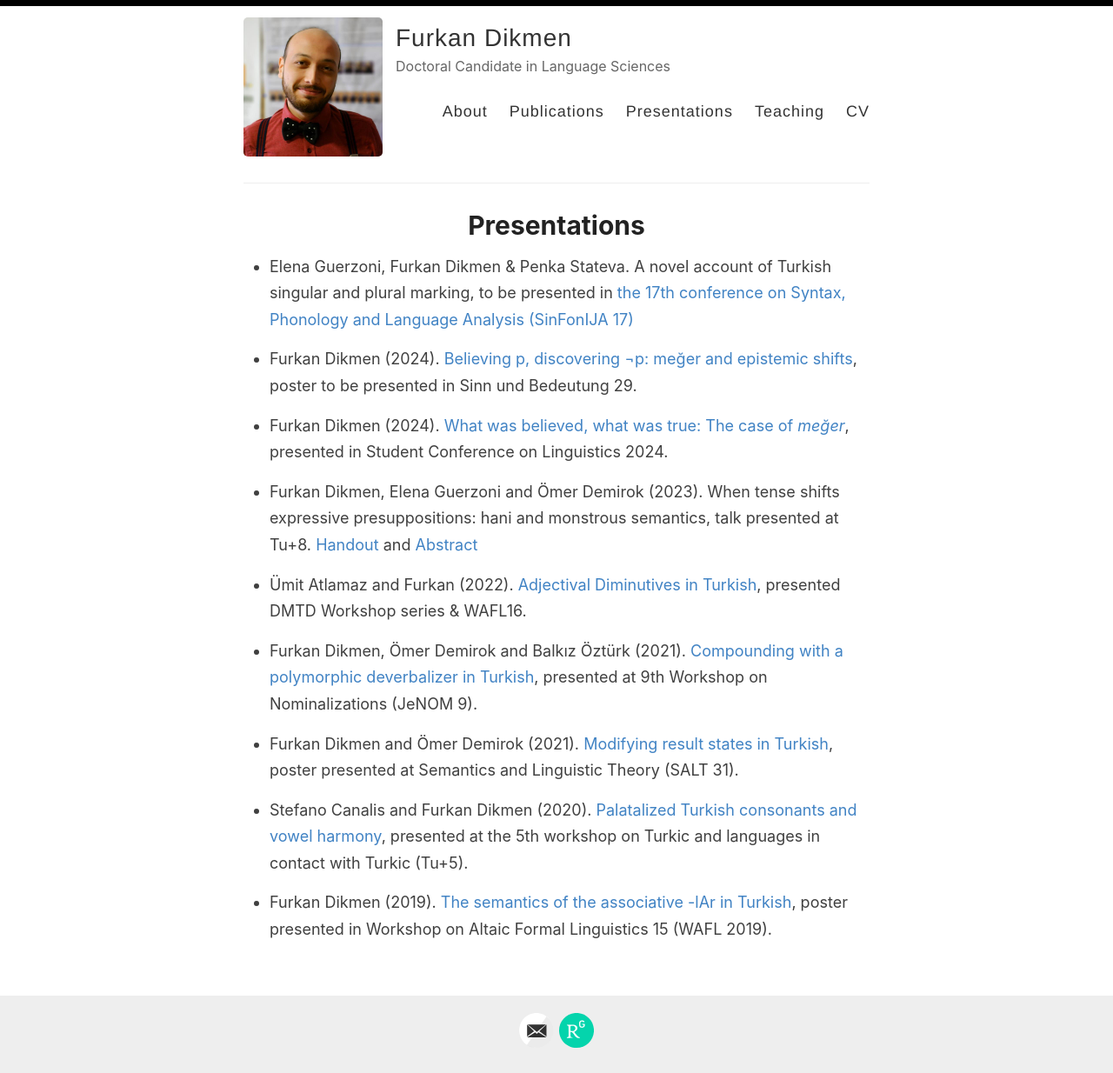
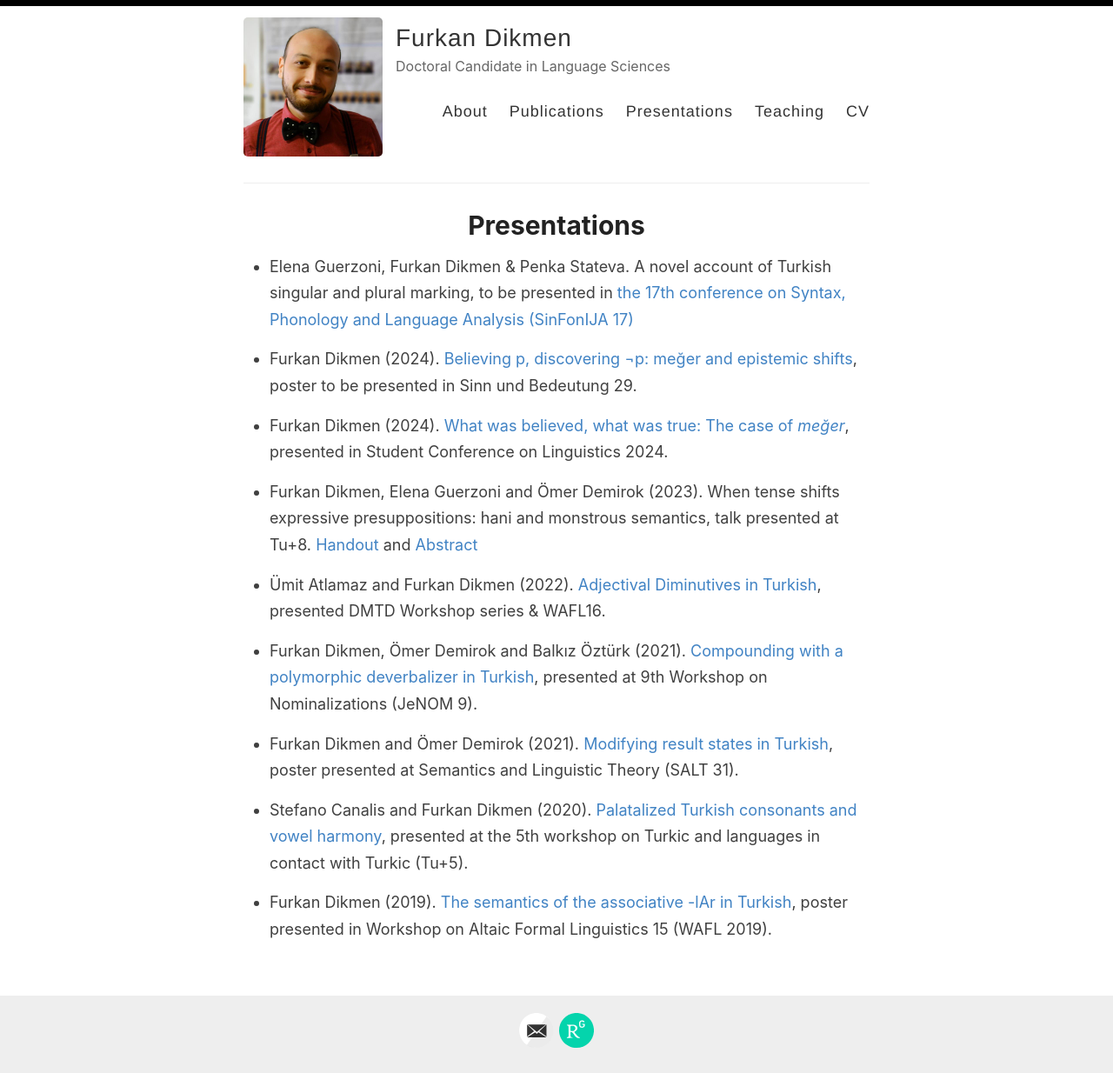
Before and after one commit to furkandikmen/furkandikmen.github.io, a Jekyll site: the page built from _pages/presentations.md, in a window 1280 px wide. Shown: the whole page at 87% size. Built offline with Jekyll 4.4.1, drawn with Linux system fonts in a browser that asks for light colours.

Commit message:
Update presentations.md

```diff
--- a/_pages/presentations.md
+++ b/_pages/presentations.md
@@ -12,7 +12,7 @@ permalink: /presentations/
 
 - Furkan Dikmen, Elena Guerzoni and Ömer Demirok (2023). When tense shifts expressive presuppositions: hani and monstrous semantics, talk presented at Tu+8. [Handout](https://furkandikmen.com/assets/presentations/TU+8 (3).pdf){:target="_blank" rel="noopener noreferrer"} and [Abstract](https://furkandikmen.com/assets/presentations/Tu+8-Dikmen, Guerzoni & Demirok (1).pdf){:target="_blank" rel="noopener noreferrer"}
 
-- Ümit Atlamaz and Furkan (2022). [Adjectival Diminutives in Turkish](https://furkandikmen.com/assets/presentations/Adjectival_Dimunitives.pdf){:target="_blank" rel="noopener noreferrer"}, presented DMTD Workshop series & WAFL16.
+- Ümit Atlamaz and Furkan Dikmen (2022). [Adjectival Diminutives in Turkish](https://furkandikmen.com/assets/presentations/Adjectival_Dimunitives.pdf){:target="_blank" rel="noopener noreferrer"}, presented DMTD Workshop series & WAFL16.
 
 - Furkan Dikmen, Ömer Demirok and Balkız Öztürk (2021). [Compounding with a polymorphic deverbalizer in Turkish](https://sites.google.com/view/nominalizations-jenom9/program){:target="_blank" rel="noopener noreferrer"}, presented at 9th Workshop on Nominalizations (JeNOM 9).
 
```
